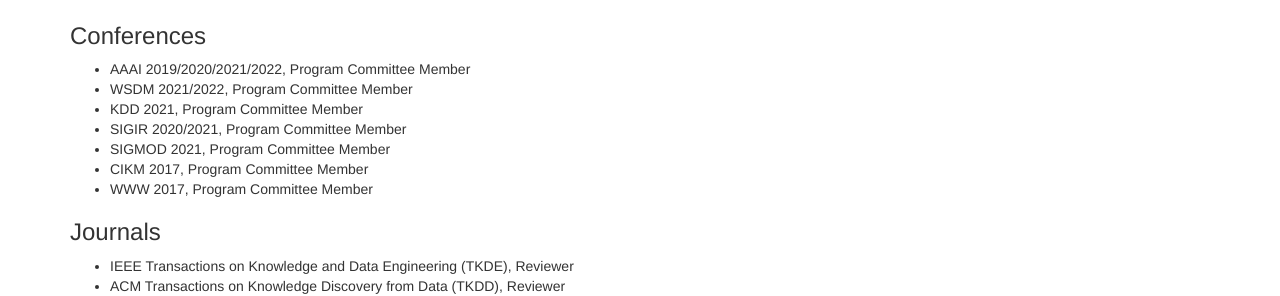
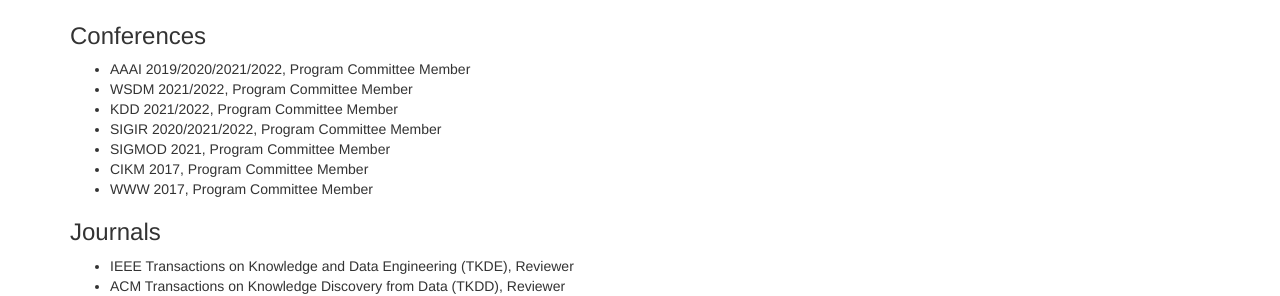
Before and after one commit to BuckeyeDM/BuckeyeDM.github.io, a Jekyll site: the page built from index.md, in a window 1280 px wide. Shown: the part 1262-1558 px from the top of the page. Built offline with Jekyll 4.4.1, drawn with Linux system fonts in a browser that asks for light colours.

Commit message:
Update index.md

```diff
--- a/index.md
+++ b/index.md
@@ -42,8 +42,8 @@
 ### Conferences
 * AAAI 2019/2020/2021/2022, Program Committee Member
 * WSDM 2021/2022, Program Committee Member
-* KDD 2021, Program Committee Member
-* SIGIR 2020/2021, Program Committee Member
+* KDD 2021/2022, Program Committee Member
+* SIGIR 2020/2021/2022, Program Committee Member
 * SIGMOD 2021, Program Committee Member
 * CIKM 2017, Program Committee Member
 * WWW 2017, Program Committee Member
```
